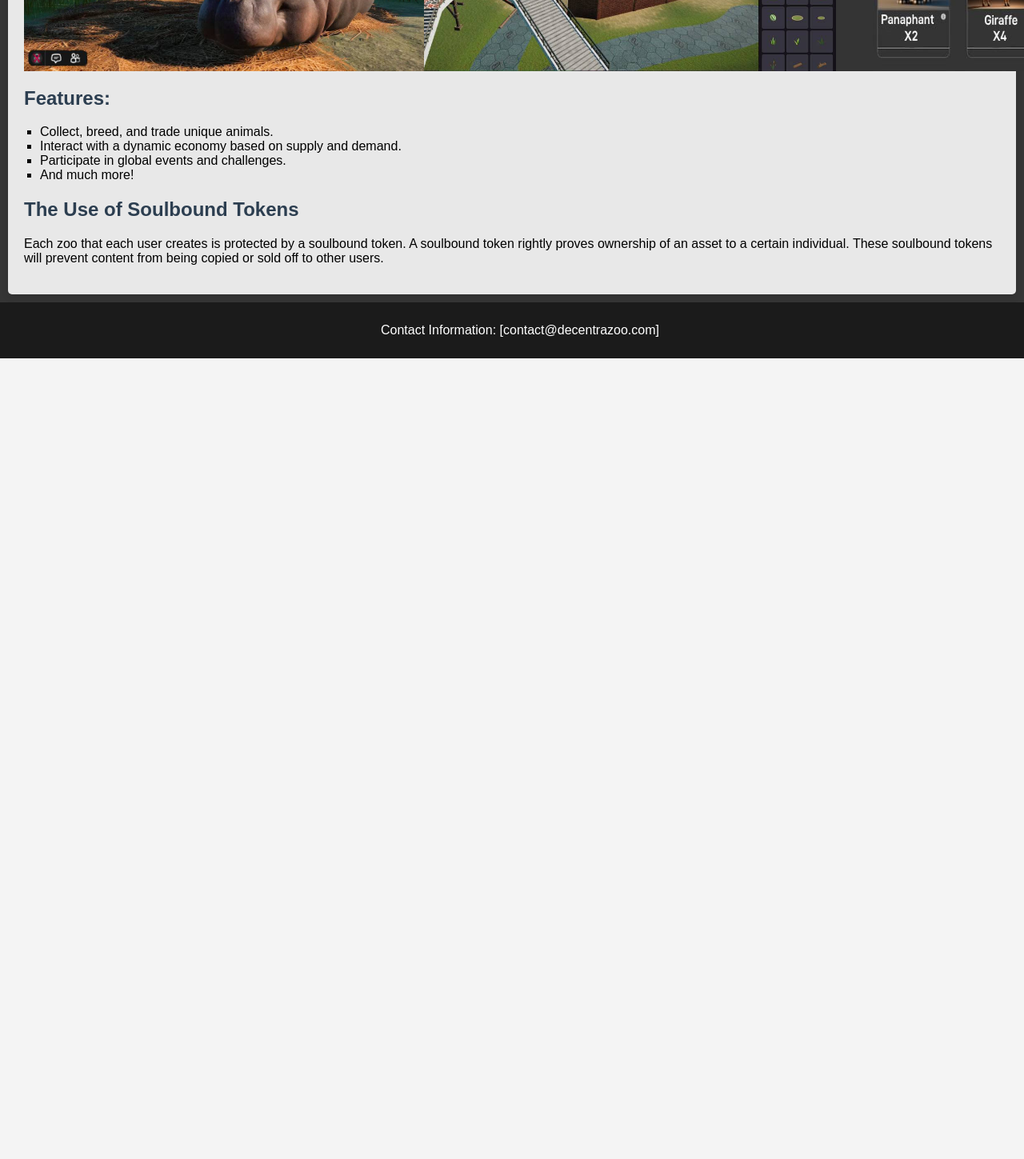
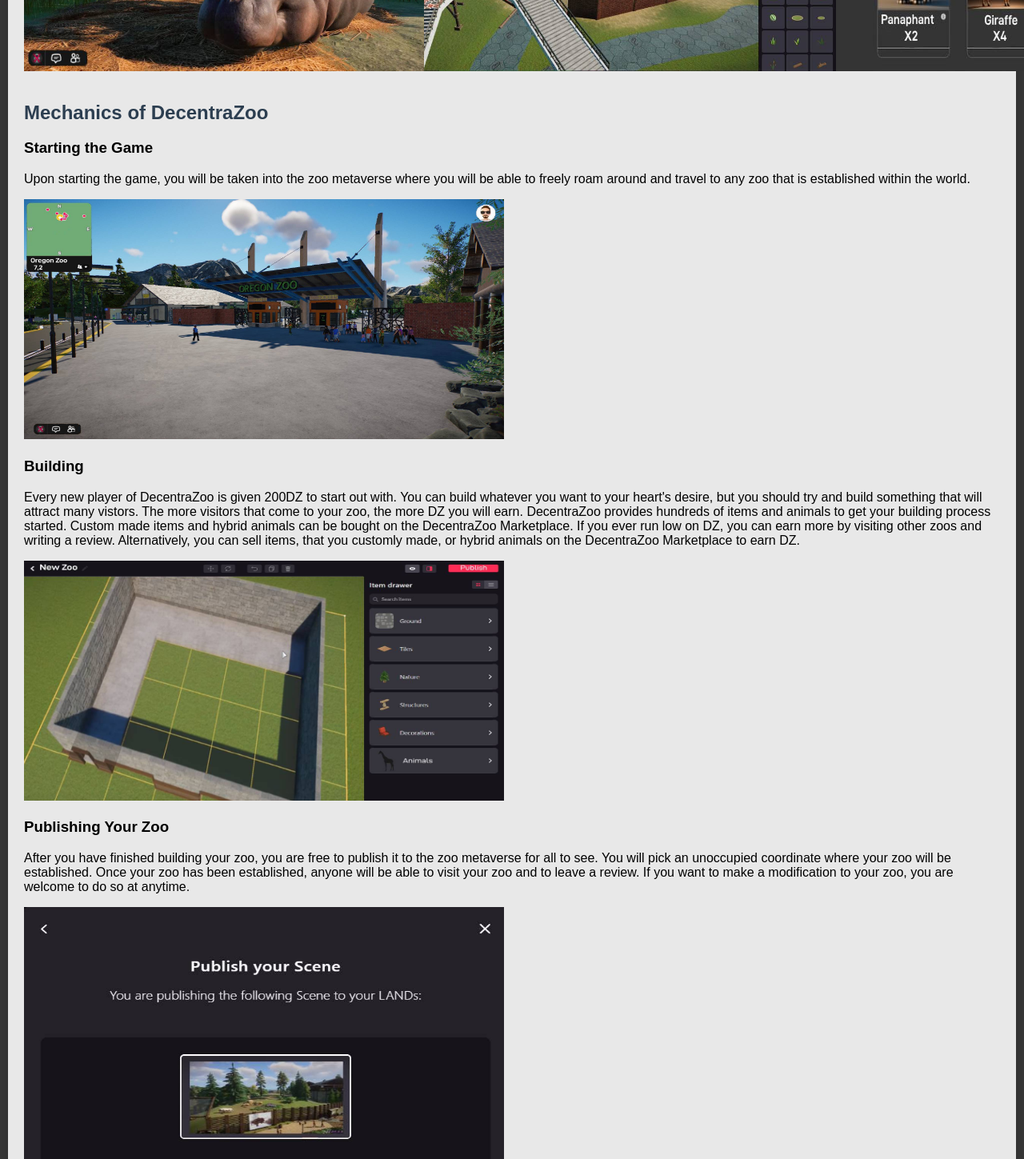
Before and after one commit to sdinslage/decentra_zoo, a React (Create React App) app: page /gameplay in a window 1280 px wide. Shown: the part 420-1869 px from the top of the page at 80% size. Before the commit the page ends 868 px from the top, so only its background shows below. Built offline with nearby package versions, Linux system fonts and the light colour scheme.

Commit message:
Added a section on gameplay mechanics

```diff
--- a/src/Gameplay.js
+++ b/src/Gameplay.js
@@ -3,6 +3,9 @@ import './Gameplay.css';
 import Decentra_zoo_Screenshot_1 from './imgs/Decentra_zoo_Screenshot_1.jpg';
 import Decentra_zoo_Screenshot_2 from './imgs/Decentra_zoo_Screenshot_2.jpg';
 import Decentra_zoo_Screenshot_3 from './imgs/Decentra_zoo_Screenshot_3.jpg';
+import Building_screenshot from './imgs/Building_in_decentrazoo.jpg';
+import explore_screenshot from './imgs/Decentra_zoo_oregon_zoo.jpg';
+import publishing_screenshot from './imgs/Publishing_on_decentra_zoo.jpg';
 
 function Gameplay() {
     return (
@@ -14,6 +17,28 @@ function Gameplay() {
                 <img src={Decentra_zoo_Screenshot_1} width={500} height={300}/>
                 <img src={Decentra_zoo_Screenshot_2} width={600} height={300}/>
                 <img src={Decentra_zoo_Screenshot_3} width={600} height={300}/>
+            </div>
+
+            <br></br>
+            <h2>Mechanics of DecentraZoo</h2>
+            <div className="gameplay-mechanics">
+                <h3>Starting the Game</h3>
+                <p>Upon starting the game, you will be taken into the zoo metaverse where you will be able to freely roam around and travel to any zoo that is established within the world.</p>
+                <img src={explore_screenshot} width={600} height={300}/>
+
+                <h3>Building</h3>
+                <p>Every new player of DecentraZoo is given 200DZ to start out with. You can build whatever you want to your heart's desire, but you should try and build something that will
+                attract many vistors. The more visitors that come to your zoo, the more DZ you will earn. DecentraZoo provides hundreds of items and animals to get your building process
+                started. Custom made items and hybrid animals can be bought on the DecentraZoo Marketplace. If you ever run low on DZ, you can earn more by visiting other zoos and writing a review.
+                Alternatively, you can sell items, that you customly made, or hybrid animals on the DecentraZoo Marketplace to earn DZ.
+                </p>
+                <img src={Building_screenshot} width={600} height={300}/>
+
+                <h3>Publishing Your Zoo</h3>
+                <p>After you have finished building your zoo, you are free to publish it to the zoo metaverse for all to see. You will pick an unoccupied coordinate where your zoo will be
+                established. Once your zoo has been established, anyone will be able to visit your zoo and to leave a review. If you want to make a modification to your zoo, you are welcome to do so at anytime.
+                </p>
+                <img src={publishing_screenshot}  width={600} height={500}/>
             </div>
             <h2>Features:</h2>
             <ul>
```
